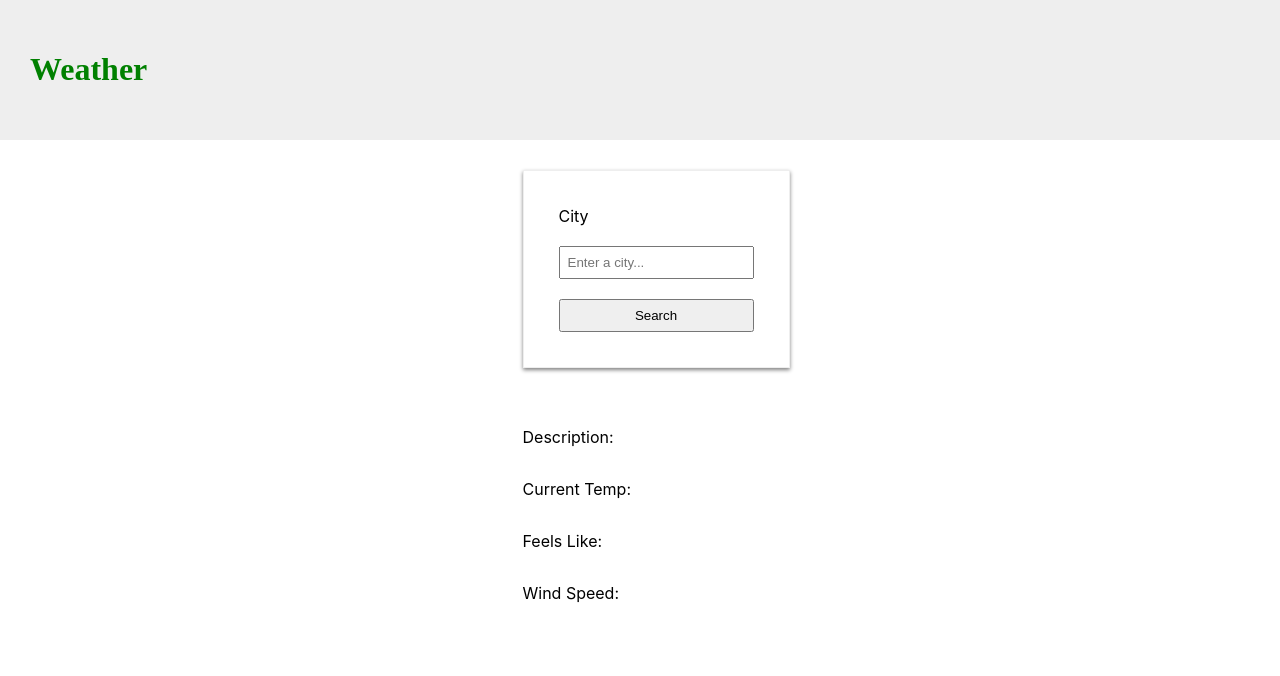
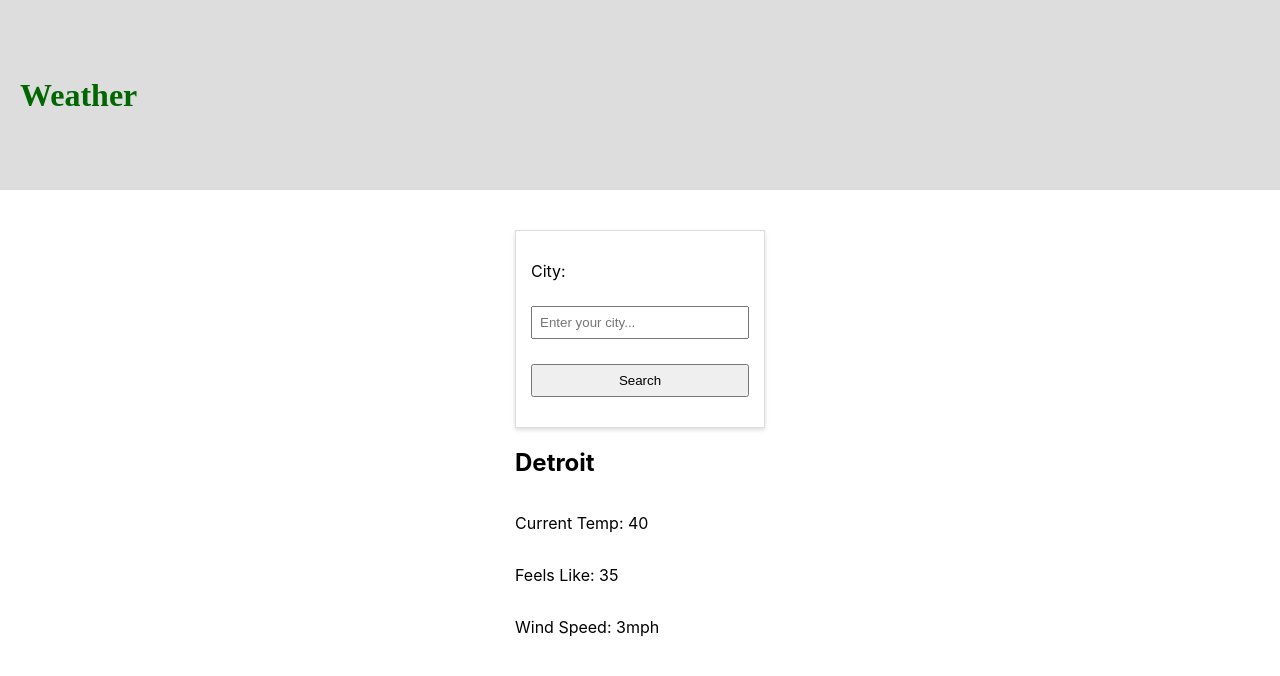
Before and after one commit to tazMeah/weather-app, a React (Create React App) app: page / in a window 1280 px wide. Shown: the top 676 px of the page. Built offline with nearby package versions, Linux system fonts and the light colour scheme; no server answers.

Commit message:
Starting over with all the logic in the App component. Once it's fully working here, I'll separate the children components.

```diff
--- a/src/App.css
+++ b/src/App.css
@@ -1,6 +1,36 @@
+header {
+    height: 150px;
+    background: #ddd;
+    display: flex;
+    align-items: center;
+    padding: 20px;
+    color: hsl(120, 100%, 20%);
+    font-family: serif;
+}
+
 main {
-    width: 235px;
+    width: 250px;
+    display: flex;
+    flex-direction: column;
     margin-left: auto;
     margin-right: auto;
+    margin-top: 40px;
 
 }
+
+form {
+    display: flex;
+    flex-direction: column;
+    border: 1px solid #ddd;
+    padding: 30px 15px;
+    box-shadow: 0px 2px 4px #ddd;
+    row-gap: 25px;
+}
+
+form input, form button {
+    padding: 7px;
+}
+
+form button {
+    cursor: pointer;
+}
--- a/src/App.tsx
+++ b/src/App.tsx
@@ -1,20 +1,45 @@
 import React, { useState } from 'react';
 import './App.css';
-import Header from "./components/Header";
-import Form from "./components/Form";
-import Result from "./components/Result";
 
 function App() {
+
+  const [city, setCity] = useState("Detroit");
+
+
+  // get the city from the input
+  function getCity() {
+    const inputCity = document.querySelectorAll("input")[0].value;
+
+    setCity(inputCity);
+    console.log("city: " + inputCity);
+
+    // make api call
+    fetch("https://api.openweathermap.org/data/2.5/weather?q=" + inputCity + "&appid=c75be72de3dc82042431f27ccbf29521&units=imperial")
+      .then(res => res.json())
+      .then(function (res) {
+        console.log(res)
+      })
+  }
 
 
 
   return (
     <div className="App">
-      <Header />
+      <header>
+        <h1>Weather</h1>
+      </header>
       <main>
-        <Form />
-        <Result />
+        <form>
+          <label>City: </label>
+          <input type="text" placeholder="Enter your city..." ></input>
+          <button type="button" onClick={getCity}>Search</button>
+        </form>
+        <h2>{city}</h2>
+        <p>Current Temp: 40</p>
+        <p>Feels Like: 35</p>
+        <p>Wind Speed: 3mph</p>
       </main>
+
     </div>
   );
 }
--- a/src/components/Form.css
+++ b/src/components/Form.css
@@ -1,5 +1,6 @@
 #formContainer {
     display: flex;
+    flex-direction: column;
 }
 
 form {
--- a/src/components/Form.tsx
+++ b/src/components/Form.tsx
@@ -1,15 +1,16 @@
-import React from "react";
-import { isPropertySignature } from "typescript";
+import React, {useState} from "react";
+import Result from "./Result";
 import "./Form.css";
 
 
 function Form (props:any) {
 
 
-    // useEffect will fetch the data once when the form renders.
+
+    const [cityName, setCityName]  = useState([]);
 
 
-    // fetch again when the button is clicked.
+
 
 
 
@@ -20,6 +21,7 @@ function Form (props:any) {
                 <input type="text" placeholder="Enter a city..."></input>
                 <button>Search</button>
             </form>
+            <Result/>
         </div>
     )
 }
--- a/src/components/Result.css
+++ b/src/components/Result.css
@@ -1,5 +1,8 @@
 #result {
     display: flex;
     flex-direction: column;
+    margin-left: auto;
+    margin-right: auto;
+    width: 220px;
 
 }
--- a/src/components/Result.tsx
+++ b/src/components/Result.tsx
@@ -1,23 +1,24 @@
 import React, { useState, useEffect } from "react";
-// import getWeather from "../weatherApi";
+import WeatherApi from "./WeatherApi";
 import "./Result.css";
 
-function Result() {
+function Result(props : any) {
 
-    // to alter the state, initial state is empty
-    const [weather, setWeather] = useState([]);
+    // // to alter the state, initial state is empty
+    // let [weather, setWeather] = useState([]);
 
 
-    useEffect(() => {
-        // API call goes here.
-        fetch("https://api.openweathermap.org/data/2.5/weather?q=detroit&appid=c75be72de3dc82042431f27ccbf29521&units=imperial")
-            .then(res => res.json())
-            // .then(result => result)
-            .then(result => setWeather(result))
-            .then(function(){
-                console.log(weather)
-            })
-    }, []);
+
+    // useEffect(() => {
+    //     // API call goes here.
+    //     fetch("https://api.openweathermap.org/data/2.5/weather?q=detroit&appid=c75be72de3dc82042431f27ccbf29521&units=imperial")
+    //         .then(res => res.json())
+    //         // .then(result => result)
+    //         .then(result => setWeather(result))
+    //         .then(function(){
+    //             console.log(weather) // returning an object for Detroit's weather
+    //         })
+    // }, []);
 
 
 
@@ -30,19 +31,10 @@ function Result() {
 
 
 
-
-
-
-
-
     return (
         <div id="result">
 
-            <h1></h1>
-            <p>Description:</p>
-            <p>Current Temp:</p>
-            <p>Feels Like:</p>
-            <p>Wind Speed:</p>
+            <WeatherApi cityName={props.cityName}/>
 
         </div>
     )
--- /dev/null
+++ b/src/components/WeatherApi.tsx
@@ -0,0 +1,26 @@
+import React from "react";
+
+function WeatherApi (props : any) {
+
+    const api = {
+        key: "c75be72de3dc82042431f27ccbf29521",
+        url: "api.openweathermap.org/data/2.5/weather?q=",
+
+    }
+
+    return (
+        <div>
+            <h2>{props.cityName}</h2>
+            <p>Current Temp: </p>
+            <p>Feels Like: </p>
+            <p>Wind Speed: </p>
+        </div>
+    )
+}
+
+
+
+
+
+
+export default WeatherApi;
```
Also changed, not shown: src/weatherApi.tsx (deleted, +0 -31 lines).
